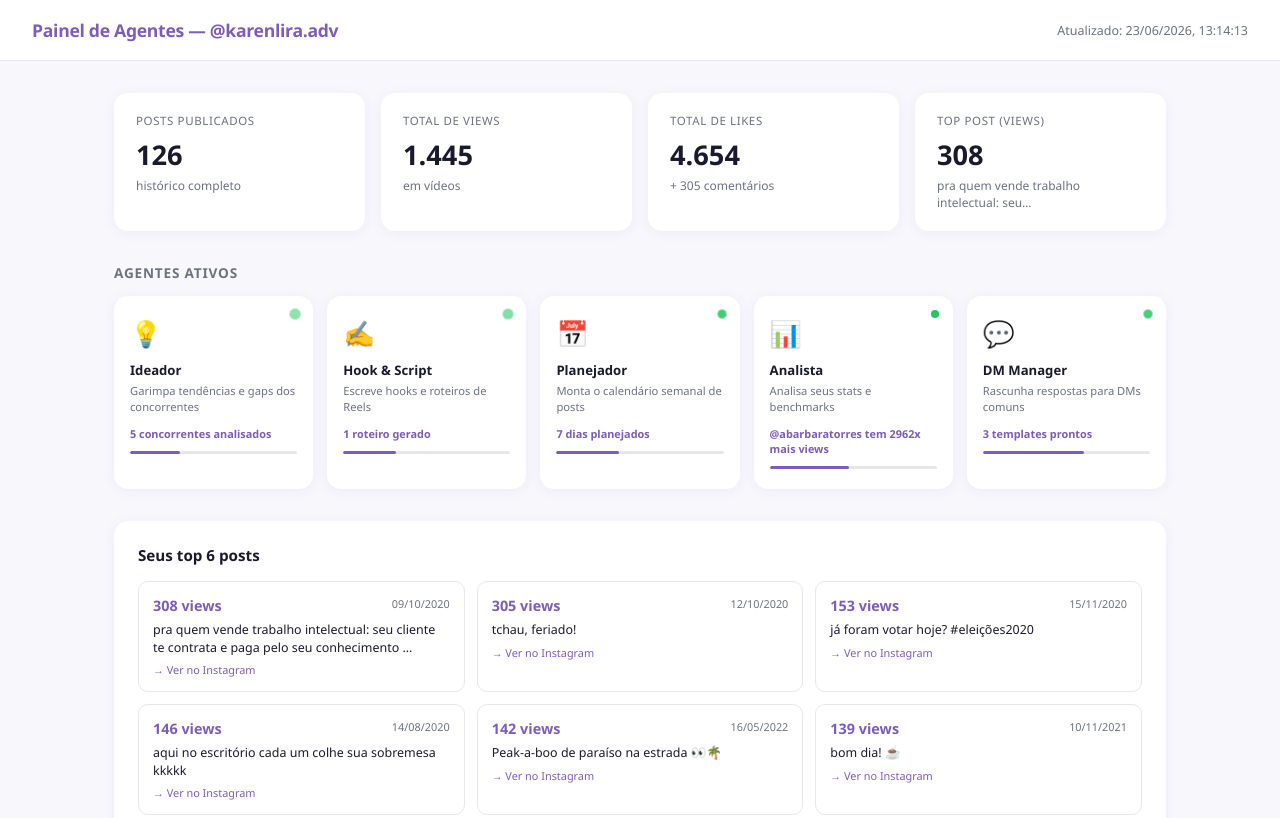
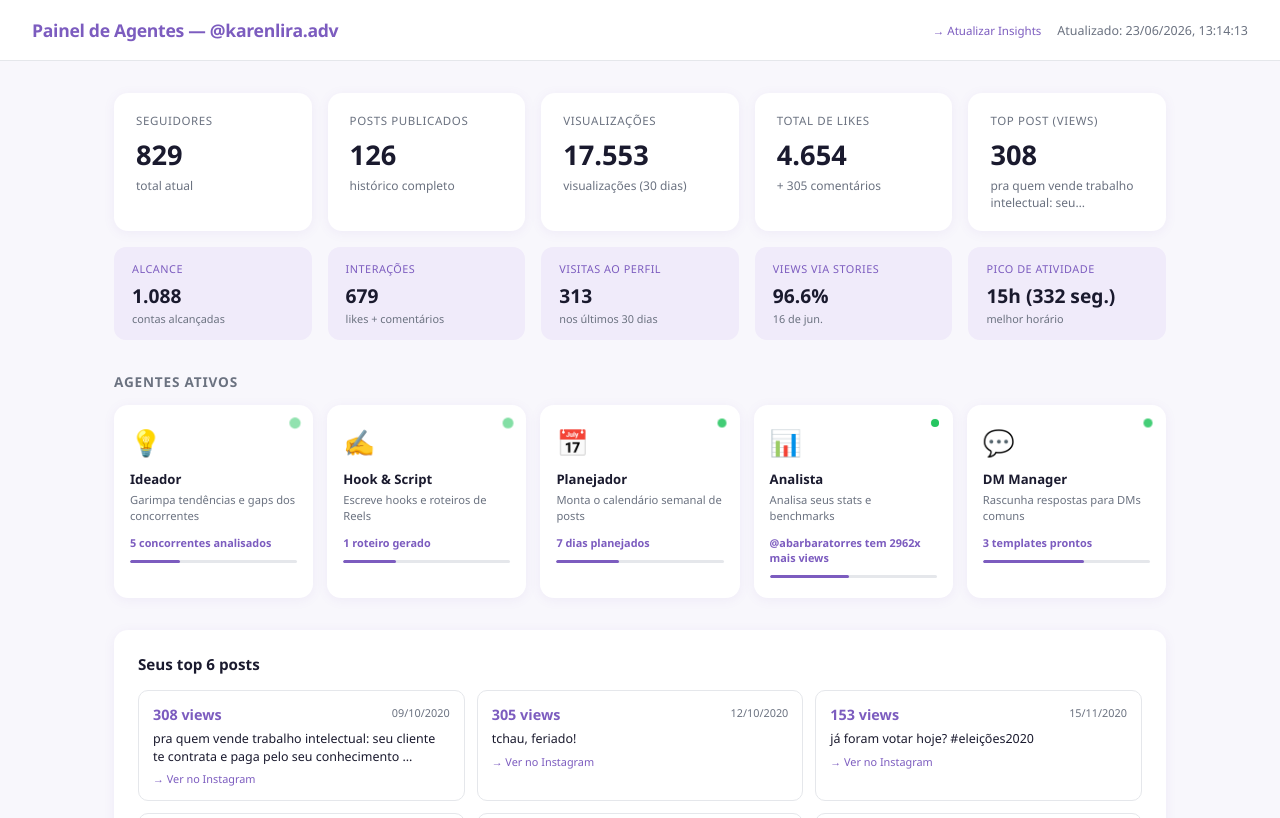
Before and after one commit to karenlyra-wq/Painel-de-Agentes-Digitais, a website: page dashboard/index.html in a window 1280 px wide. Shown: the top 818 px of the page. Drawn offline with Linux system fonts and the light colour scheme.

Commit message:
fix: add seguidores card + insights row showing real data from insights.json

```diff
--- a/dashboard/dashboard.js
+++ b/dashboard/dashboard.js
@@ -1,5 +1,6 @@
 async function loadData() {
-  let data;
+  let data, insights;
+
   try {
     const res = await fetch('data/data.json');
     data = await res.json();
@@ -8,13 +9,27 @@ async function loadData() {
     return;
   }
 
+  try {
+    const res = await fetch('data/insights.json');
+    insights = await res.json();
+  } catch (e) {
+    insights = null;
+  }
+
   const { myProfile, competitors, scrapedAt } = data;
 
   document.getElementById('last-updated').textContent =
     'Atualizado: ' + new Date(scrapedAt).toLocaleString('pt-BR');
 
+  // --- Stats bar: use insights if available, else fall back to scraped ---
+  const followers = insights?.followers ?? myProfile.followers ?? 828;
+  const totalViews = insights?.impressions ?? myProfile.totalViews;
+  const reach = insights?.reach ?? null;
+
   document.getElementById('stat-posts').textContent = myProfile.totalPosts.toLocaleString('pt-BR');
-  document.getElementById('stat-views').textContent = myProfile.totalViews.toLocaleString('pt-BR');
+  document.getElementById('stat-followers').textContent = followers.toLocaleString('pt-BR');
+  document.getElementById('stat-views').textContent = totalViews.toLocaleString('pt-BR');
+  document.getElementById('stat-views-label').textContent = insights ? 'visualizações (30 dias)' : 'views em vídeos';
   document.getElementById('stat-likes').textContent = myProfile.totalLikes.toLocaleString('pt-BR');
   document.getElementById('stat-comments').textContent = myProfile.totalComments.toLocaleString('pt-BR');
 
@@ -26,6 +41,21 @@ async function loadData() {
       (topPost.caption || 'sem legenda').slice(0, 40) + '…';
   }
 
+  // --- Insights row (only if insights.json loaded) ---
+  if (insights) {
+    const row = document.getElementById('insights-row');
+    row.style.display = 'grid';
+    document.getElementById('ins-reach').textContent = insights.reach.toLocaleString('pt-BR');
+    document.getElementById('ins-interactions').textContent = insights.interactions.toLocaleString('pt-BR');
+    document.getElementById('ins-profile').textContent = insights.profileVisits.toLocaleString('pt-BR');
+    document.getElementById('ins-stories').textContent = (insights.contentBreakdown?.stories ?? '—') + '%';
+    const peakEntry = Object.entries(insights.peakHours || {}).sort((a,b) => b[1]-a[1])[0];
+    document.getElementById('ins-peak').textContent = peakEntry ? `${peakEntry[0]} (${peakEntry[1]} seg.)` : '—';
+    document.getElementById('ins-week').textContent =
+      insights.week ? new Date(insights.week + 'T12:00:00').toLocaleDateString('pt-BR', { day: 'numeric', month: 'short' }) : '';
+  }
+
+  // --- Analyst metric ---
   const allComp = competitors || [];
   const topComp = [...allComp].sort((a, b) => b.totalViews - a.totalViews)[0];
   if (topComp) {
@@ -39,14 +69,12 @@ async function loadData() {
   document.getElementById('ideator-metric').textContent =
     `${allComp.length} concorrentes analisados`;
 
+  // --- Top posts grid ---
   const grid = document.getElementById('posts-grid');
-  const top6 = myProfile.topPosts.slice(0, 6);
-  top6.forEach(post => {
+  myProfile.topPosts.slice(0, 6).forEach(post => {
     const metricVal = post.views != null ? post.views : post.likes;
     const metricLabel = post.views != null ? 'views' : 'likes';
-    const dateStr = post.timestamp
-      ? new Date(post.timestamp).toLocaleDateString('pt-BR')
-      : '';
+    const dateStr = post.timestamp ? new Date(post.timestamp).toLocaleDateString('pt-BR') : '';
     const card = document.createElement('div');
     card.className = 'post-card';
     card.innerHTML = `
@@ -60,6 +88,7 @@ async function loadData() {
     grid.appendChild(card);
   });
 
+  // --- Competitors table ---
   const tbody = document.getElementById('competitors-tbody');
   const maxViews = Math.max(...allComp.map(c => c.totalViews), 1);
   allComp.forEach(c => {
@@ -73,13 +102,12 @@ async function loadData() {
       <td>${c.totalViews.toLocaleString('pt-BR')}</td>
       <td>${c.totalLikes.toLocaleString('pt-BR')}</td>
       <td><a href="${topP?.url || '#'}" target="_blank" style="color:var(--accent);text-decoration:none;">${topViews.toLocaleString('pt-BR')}</a></td>
-      <td class="bar-cell">
-        <div class="inline-bar"><div class="inline-fill" style="width:${pct}%"></div></div>
-      </td>
+      <td class="bar-cell"><div class="inline-bar"><div class="inline-fill" style="width:${pct}%"></div></div></td>
     `;
     tbody.appendChild(tr);
   });
 
+  // --- Update analyst modal ---
   if (AGENT_MODALS && AGENT_MODALS.analyst) {
     AGENT_MODALS.analyst.list = allComp.map(c => {
       const topP = c.topPosts[0];
@@ -90,10 +118,11 @@ async function loadData() {
 
 window.openModal = function(id) {
   const modals = {
-    'stat-posts': { title: 'Posts publicados', body: 'Total de posts coletados pelo scraper no seu perfil @karenlira.adv. O scraper coleta até 100 posts por execução.' },
-    'stat-views': { title: 'Total de views', body: 'Soma de todas as visualizações em vídeos. Posts de Imagem e Carrossel não contabilizam views.' },
-    'stat-likes': { title: 'Likes e comentários', body: 'Total de interações. Muitos comentários = audiência mais engajada.' },
-    'stat-top': { title: 'Seu post de maior alcance', body: 'Post com mais views ou likes no seu histórico. Analise o formato, legenda e horário para replicar.' }
+    'stat-posts':     { title: 'Posts publicados', body: 'Total de posts coletados pelo scraper no seu perfil @karenlira.adv.' },
+    'stat-followers': { title: 'Seguidores', body: 'Total de seguidores conforme Instagram Insights. Atualizado manualmente a cada semana.' },
+    'stat-views':     { title: 'Visualizações', body: 'Total de visualizações nos últimos 30 dias (Instagram Insights), ou views em vídeos do scraper se Insights ainda não foram carregados.' },
+    'stat-likes':     { title: 'Likes e comentários', body: 'Total de interações nos seus posts. Muitos comentários = audiência mais engajada.' },
+    'stat-top':       { title: 'Seu post de maior alcance', body: 'Post com mais views ou likes no histórico coletado. Analise formato, legenda e horário.' }
   };
   const m = modals[id];
   if (!m) return;
--- a/dashboard/index.html
+++ b/dashboard/index.html
@@ -15,73 +15,35 @@
     }
     * { box-sizing: border-box; margin: 0; padding: 0; }
     body { font-family: 'Segoe UI', system-ui, sans-serif; background: #f8f7fc; color: var(--text); min-height: 100vh; }
-
-    header {
-      background: white;
-      border-bottom: 1px solid var(--border);
-      padding: 18px 32px;
-      display: flex;
-      align-items: center;
-      justify-content: space-between;
-    }
+    header { background: white; border-bottom: 1px solid var(--border); padding: 18px 32px; display: flex; align-items: center; justify-content: space-between; }
     header h1 { font-size: 1.1rem; font-weight: 700; color: var(--accent); letter-spacing: -0.3px; }
     header span { font-size: 0.78rem; color: var(--muted); }
-
     main { max-width: 1100px; margin: 0 auto; padding: 32px 24px; }
 
-    .stats-grid {
-      display: grid;
-      grid-template-columns: repeat(4, 1fr);
-      gap: 16px;
-      margin-bottom: 32px;
-    }
-    .stat-card {
-      background: white;
-      border-radius: 14px;
-      padding: 20px 22px;
-      box-shadow: var(--card-shadow);
-      cursor: pointer;
-      transition: transform 0.15s, box-shadow 0.15s;
-    }
+    .stats-grid { display: grid; grid-template-columns: repeat(5, 1fr); gap: 16px; margin-bottom: 16px; }
+    .stat-card { background: white; border-radius: 14px; padding: 20px 22px; box-shadow: var(--card-shadow); cursor: pointer; transition: transform 0.15s, box-shadow 0.15s; }
     .stat-card:hover { transform: translateY(-2px); box-shadow: 0 6px 20px rgba(124,92,191,0.14); }
     .stat-card .label { font-size: 0.72rem; text-transform: uppercase; letter-spacing: 0.6px; color: var(--muted); margin-bottom: 8px; }
     .stat-card .value { font-size: 1.7rem; font-weight: 700; color: var(--text); }
     .stat-card .sub { font-size: 0.75rem; color: var(--muted); margin-top: 4px; }
 
+    /* Insights row */
+    .insights-row { display: none; grid-template-columns: repeat(5, 1fr); gap: 16px; margin-bottom: 32px; }
+    .ins-card { background: var(--accent-light); border-radius: 12px; padding: 14px 18px; }
+    .ins-card .label { font-size: 0.68rem; text-transform: uppercase; letter-spacing: 0.5px; color: var(--accent); margin-bottom: 6px; }
+    .ins-card .value { font-size: 1.2rem; font-weight: 700; color: var(--text); }
+    .ins-card .sub { font-size: 0.68rem; color: var(--muted); margin-top: 2px; }
+
     h2 { font-size: 0.85rem; text-transform: uppercase; letter-spacing: 0.8px; color: var(--muted); margin-bottom: 14px; }
-    .agents-grid {
-      display: grid;
-      grid-template-columns: repeat(5, 1fr);
-      gap: 14px;
-      margin-bottom: 32px;
-    }
-    .agent-card {
-      background: white;
-      border-radius: 14px;
-      padding: 20px 16px;
-      box-shadow: var(--card-shadow);
-      cursor: pointer;
-      transition: transform 0.15s, box-shadow 0.15s;
-      position: relative;
-      overflow: hidden;
-    }
+    .agents-grid { display: grid; grid-template-columns: repeat(5, 1fr); gap: 14px; margin-bottom: 32px; }
+    .agent-card { background: white; border-radius: 14px; padding: 20px 16px; box-shadow: var(--card-shadow); cursor: pointer; transition: transform 0.15s, box-shadow 0.15s; position: relative; overflow: hidden; }
     .agent-card:hover { transform: translateY(-3px); box-shadow: 0 8px 24px rgba(124,92,191,0.16); }
     .agent-card .icon { font-size: 1.6rem; margin-bottom: 10px; }
     .agent-card .name { font-size: 0.82rem; font-weight: 700; margin-bottom: 4px; }
     .agent-card .role { font-size: 0.7rem; color: var(--muted); margin-bottom: 12px; line-height: 1.4; }
     .agent-card .metric { font-size: 0.68rem; color: var(--accent); font-weight: 600; }
-
-    .pulse-dot {
-      width: 8px; height: 8px; border-radius: 50%;
-      background: #22c55e;
-      position: absolute; top: 14px; right: 14px;
-      animation: pulse 2s infinite;
-    }
-    @keyframes pulse {
-      0%, 100% { opacity: 1; transform: scale(1); }
-      50% { opacity: 0.5; transform: scale(1.4); }
-    }
-
+    .pulse-dot { width: 8px; height: 8px; border-radius: 50%; background: #22c55e; position: absolute; top: 14px; right: 14px; animation: pulse 2s infinite; }
+    @keyframes pulse { 0%, 100% { opacity: 1; transform: scale(1); } 50% { opacity: 0.5; transform: scale(1.4); } }
     .progress-bar { height: 3px; background: var(--border); border-radius: 2px; margin-top: 10px; overflow: hidden; }
     .progress-fill { height: 100%; background: var(--accent); border-radius: 2px; animation: fillBar 2.5s ease-in-out infinite alternate; }
     @keyframes fillBar { from { width: 30%; } to { width: 95%; } }
@@ -97,64 +59,53 @@
     .bar-cell { width: 140px; }
     .inline-bar { height: 6px; background: var(--border); border-radius: 3px; overflow: hidden; }
     .inline-fill { height: 100%; background: var(--accent); border-radius: 3px; }
-
     .posts-grid { display: grid; grid-template-columns: repeat(3, 1fr); gap: 12px; }
-    .post-card {
-      border: 1px solid var(--border);
-      border-radius: 10px;
-      padding: 14px;
-      font-size: 0.78rem;
-      cursor: pointer;
-      transition: border-color 0.15s;
-    }
+    .post-card { border: 1px solid var(--border); border-radius: 10px; padding: 14px; font-size: 0.78rem; cursor: pointer; transition: border-color 0.15s; }
     .post-card:hover { border-color: var(--accent); }
     .post-card .post-meta { display: flex; justify-content: space-between; margin-bottom: 6px; }
     .post-card .views { font-weight: 700; color: var(--accent); font-size: 0.9rem; }
     .post-card .date { color: var(--muted); font-size: 0.68rem; }
     .post-card .caption { color: var(--text); line-height: 1.4; }
     .post-card a { color: var(--accent); text-decoration: none; font-size: 0.68rem; display: block; margin-top: 6px; }
-
-    .modal-overlay {
-      display: none; position: fixed; inset: 0;
-      background: rgba(0,0,0,0.4); z-index: 100;
-      align-items: center; justify-content: center;
-    }
+    .modal-overlay { display: none; position: fixed; inset: 0; background: rgba(0,0,0,0.4); z-index: 100; align-items: center; justify-content: center; }
     .modal-overlay.open { display: flex; }
-    .modal {
-      background: white; border-radius: 18px; padding: 32px;
-      max-width: 560px; width: 90%; max-height: 80vh; overflow-y: auto;
-      box-shadow: 0 20px 60px rgba(0,0,0,0.2);
-    }
+    .modal { background: white; border-radius: 18px; padding: 32px; max-width: 560px; width: 90%; max-height: 80vh; overflow-y: auto; box-shadow: 0 20px 60px rgba(0,0,0,0.2); }
     .modal h3 { font-size: 1.1rem; margin-bottom: 6px; }
     .modal p { font-size: 0.85rem; color: var(--muted); line-height: 1.6; margin-bottom: 12px; }
     .modal ul { padding-left: 18px; font-size: 0.82rem; line-height: 1.8; color: var(--text); }
     .modal-close { float: right; background: none; border: none; font-size: 1.4rem; cursor: pointer; color: var(--muted); }
-
+    .insights-link { font-size: 0.72rem; color: var(--accent); text-decoration: none; }
     @media (max-width: 768px) {
-      .stats-grid { grid-template-columns: repeat(2, 1fr); }
-      .agents-grid { grid-template-columns: repeat(2, 1fr); }
+      .stats-grid, .insights-row, .agents-grid { grid-template-columns: repeat(2, 1fr); }
       .posts-grid { grid-template-columns: 1fr; }
     }
   </style>
 </head>
 <body>
-
 <header>
   <h1>Painel de Agentes — @karenlira.adv</h1>
-  <span id="last-updated">Carregando...</span>
+  <div style="display:flex;align-items:center;gap:16px;">
+    <a href="insights.html" class="insights-link">→ Atualizar Insights</a>
+    <span id="last-updated">Carregando...</span>
+  </div>
 </header>
-
 <main>
-  <div class="stats-grid" id="stats-grid">
+  <!-- Stats bar -->
+  <div class="stats-grid">
+    <div class="stat-card" onclick="openModal('stat-followers')">
+      <div class="label">Seguidores</div>
+      <div class="value" id="stat-followers">—</div>
+      <div class="sub">total atual</div>
+    </div>
     <div class="stat-card" onclick="openModal('stat-posts')">
       <div class="label">Posts publicados</div>
       <div class="value" id="stat-posts">—</div>
       <div class="sub">histórico completo</div>
     </div>
     <div class="stat-card" onclick="openModal('stat-views')">
-      <div class="label">Total de views</div>
+      <div class="label">Visualizações</div>
       <div class="value" id="stat-views">—</div>
-      <div class="sub">em vídeos</div>
+      <div class="sub" id="stat-views-label">em vídeos</div>
     </div>
     <div class="stat-card" onclick="openModal('stat-likes')">
       <div class="label">Total de likes</div>
@@ -168,6 +119,36 @@
     </div>
   </div>
 
+  <!-- Insights row (shown when insights.json loaded) -->
+  <div class="insights-row" id="insights-row">
+    <div class="ins-card">
+      <div class="label">Alcance</div>
+      <div class="value" id="ins-reach">—</div>
+      <div class="sub">contas alcançadas</div>
+    </div>
+    <div class="ins-card">
+      <div class="label">Interações</div>
+      <div class="value" id="ins-interactions">—</div>
+      <div class="sub">likes + comentários</div>
+    </div>
+    <div class="ins-card">
+      <div class="label">Visitas ao perfil</div>
+      <div class="value" id="ins-profile">—</div>
+      <div class="sub">nos últimos 30 dias</div>
+    </div>
+    <div class="ins-card">
+      <div class="label">Views via Stories</div>
+      <div class="value" id="ins-stories">—</div>
+      <div class="sub" id="ins-week"></div>
+    </div>
+    <div class="ins-card">
+      <div class="label">Pico de atividade</div>
+      <div class="value" id="ins-peak">—</div>
+      <div class="sub">melhor horário</div>
+    </div>
+  </div>
+
+  <!-- Agents -->
   <h2>Agentes ativos</h2>
   <div class="agents-grid">
     <div class="agent-card" onclick="openAgentModal('ideator')">
@@ -220,16 +201,9 @@
   <div class="section">
     <div class="section-title">Benchmarks — concorrentes</div>
     <table>
-      <thead>
-        <tr>
-          <th>Perfil</th>
-          <th>Posts</th>
-          <th>Total views</th>
-          <th>Total likes</th>
-          <th>Top post</th>
-          <th class="bar-cell">Volume relativo</th>
-        </tr>
-      </thead>
+      <thead><tr>
+        <th>Perfil</th><th>Posts</th><th>Total views</th><th>Total likes</th><th>Top post</th><th class="bar-cell">Volume relativo</th>
+      </tr></thead>
       <tbody id="competitors-tbody"></tbody>
     </table>
   </div>
```
